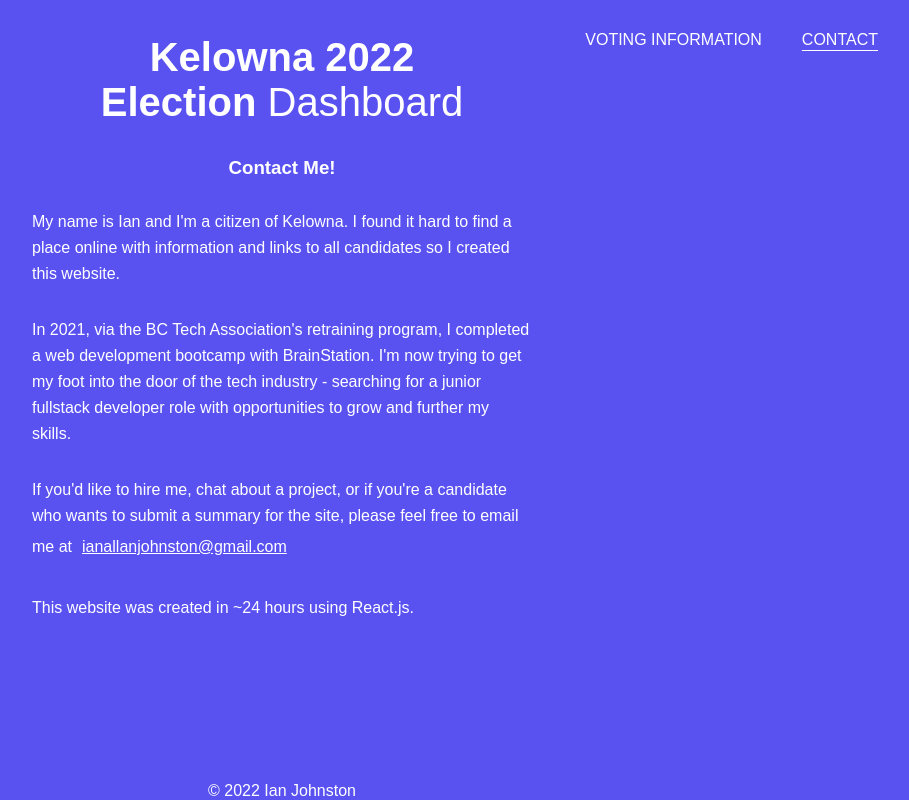
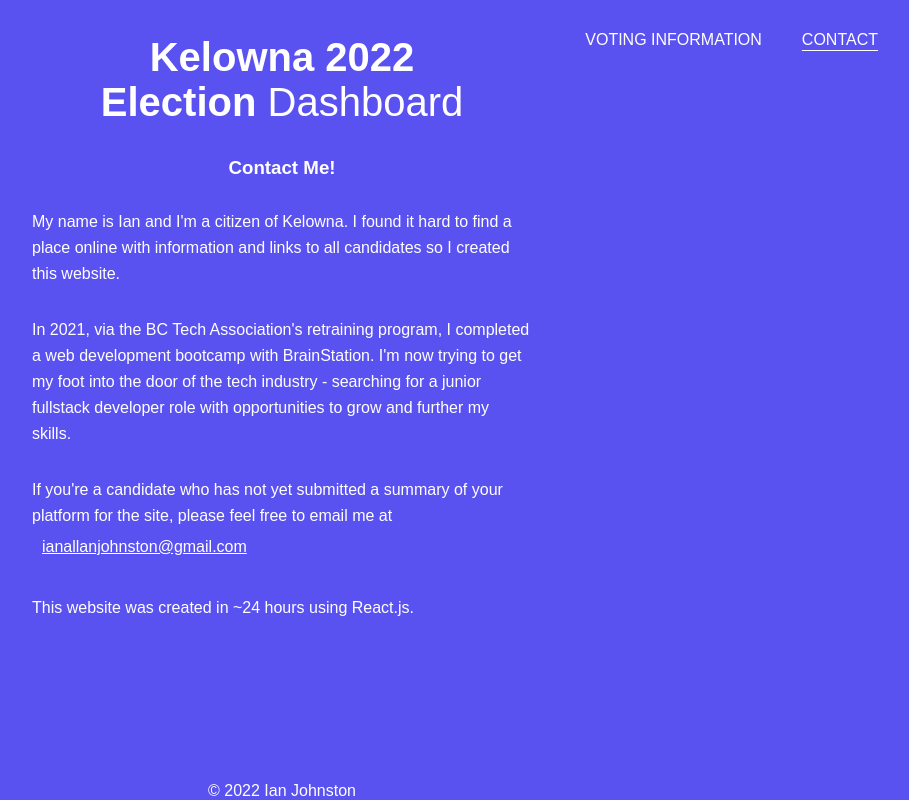
Before and after one commit to ianjojo/kelowna-election-2022, a React (Create React App) app: page /contact in a window 1280 px wide. Shown: the whole page, without its empty margins (358-1267 px from the left). Built offline with nearby package versions, Linux system fonts and the light colour scheme; a web font is replaced by a local one.

Commit message:
updated contact page

```diff
--- a/src/pages/Contact.jsx
+++ b/src/pages/Contact.jsx
@@ -17,9 +17,8 @@ export default function Contact() {
         skills.
       </p>
       <p>
-        If you'd like to hire me, chat about a project, or if you're a candidate
-        who wants to submit a summary for the site, please feel free to email me
-        at
+        If you're a candidate who has not yet submitted a summary of your
+        platform for the site, please feel free to email me at
         <a href='mailto:ianallanjohnston@gmail.com'>
           ianallanjohnston@gmail.com
         </a>
```
